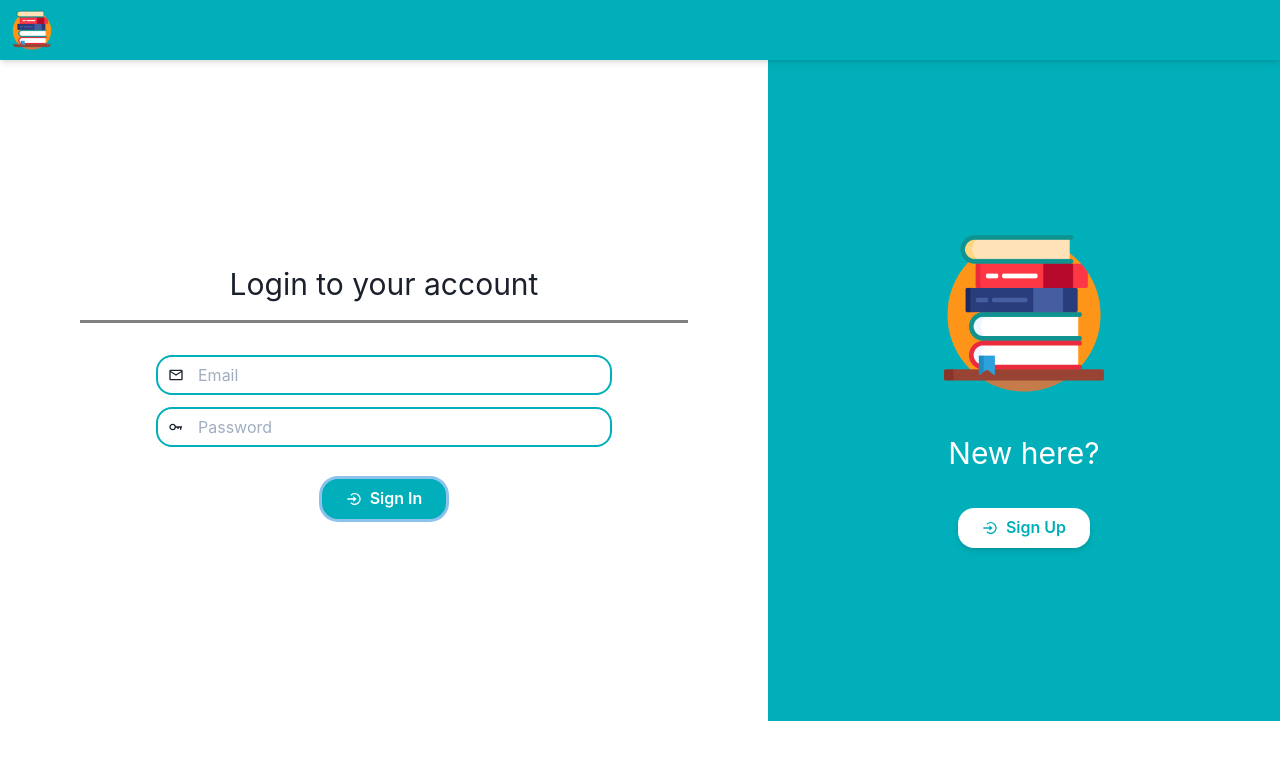
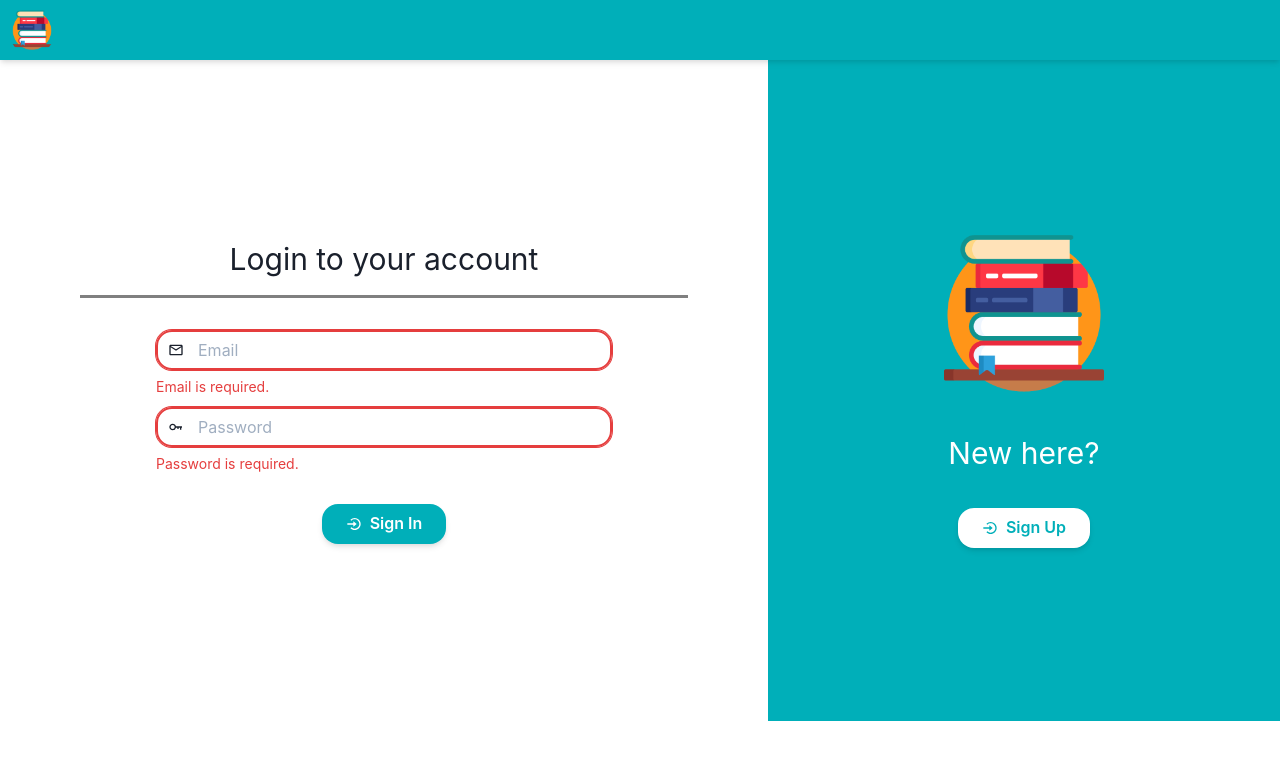
Before and after one commit to benedekkata/Bookworm, a React (Create React App) app in the folder Client/bookworm-client/: page /login in a window 1280 px wide. Both pictures are taken after a click on the button "Sign In". Shown: the top 760 px of the page. Built offline with nearby package versions, Linux system fonts and the light colour scheme; no server answers.

Commit message:
Implement login

```diff
--- a/Client/bookworm-client/package.json
+++ b/Client/bookworm-client/package.json
@@ -9,11 +9,12 @@
     "@testing-library/user-event": "^13.5.0",
     "@types/jest": "^27.4.1",
     "@types/node": "^16.11.26",
-    "@types/react": "^18.0.4",
+    "@types/react": "17.0",
     "@types/react-dom": "^18.0.0",
     "react": "^18.0.0",
     "react-dom": "^18.0.0",
     "react-icons": "^4.3.1",
+    "react-query": "^3.34.19",
     "react-router-dom": "^6.3.0",
     "react-scripts": "5.0.1",
     "typescript": "^4.6.3",
--- a/Client/bookworm-client/src/App.css
+++ b/Client/bookworm-client/src/App.css
@@ -35,3 +35,45 @@ button.buttonBrandPrimary:hover {
     display: block;
   }
 }
+
+.lds-ring {
+  display: inline-block;
+  position: relative;
+  width: 80px;
+  height: 80px;
+}
+
+.lds-ring div {
+  box-sizing: border-box;
+  display: block;
+  position: absolute;
+  width: 64px;
+  height: 64px;
+  margin: 8px;
+  border: 8px solid #00AFB9;
+  border-radius: 50%;
+  animation: lds-ring 1.2s cubic-bezier(0.5, 0, 0.5, 1) infinite;
+  border-color: #00AFB9 transparent transparent transparent;
+}
+
+.lds-ring div:nth-child(1) {
+  animation-delay: -0.45s;
+}
+
+.lds-ring div:nth-child(2) {
+  animation-delay: -0.3s;
+}
+
+.lds-ring div:nth-child(3) {
+  animation-delay: -0.15s;
+}
+
+@keyframes lds-ring {
+  0% {
+    transform: rotate(0deg);
+  }
+
+  100% {
+    transform: rotate(360deg);
+  }
+}
--- a/Client/bookworm-client/src/App.tsx
+++ b/Client/bookworm-client/src/App.tsx
@@ -1,7 +1,7 @@
 import React, { useState } from "react";
 import { ChakraProvider } from "@chakra-ui/react";
 import "./App.css";
-import { Routes, Route, Link } from "react-router-dom";
+import { Routes, Route } from "react-router-dom";
 import Navigation from "./components/NavigationComponent";
 import { extendTheme } from "@chakra-ui/react";
 import {
@@ -12,6 +12,7 @@ import {
   ResisterPage,
   LoginPage,
   RequireAuth,
+  PageNotFound,
 } from "./pages";
 
 const theme = extendTheme({
@@ -49,6 +50,7 @@ function App() {
             <Route path="/mypage" element={<MyPagePage />} />
             <Route path="/bookdetails/:isbn" element={<BookDetailPage />} />
           </Route>
+          <Route path="*" element={<PageNotFound />}></Route>
         </Routes>
       </ChakraProvider>
     </div>
--- a/Client/bookworm-client/src/components/AuthComponent.tsx
+++ b/Client/bookworm-client/src/components/AuthComponent.tsx
@@ -9,6 +9,10 @@ import {
   Image,
   InputGroup,
   InputLeftElement,
+  Alert,
+  AlertIcon,
+  FormControl,
+  FormErrorMessage,
 } from "@chakra-ui/react";
 import React, { useState } from "react";
 import logo from "../images/books.png";
@@ -27,11 +31,19 @@ import {
 const Auth = (props: { type: string; setAuthenticated: Function }) => {
   const location: any = useLocation();
   const navigate = useNavigate();
+
   const [email, setEmail] = useState("");
   const [password, setPassword] = useState("");
+  const [failedLogin, setFailedLogin] = useState(false);
+
+  const [isErrorEmail, setIsErrorEmail] = useState(false);
+  const [isErrorPw, setIsErrorPw] = useState(false);
+  const [isLoading, setIsLoading] = useState(false);
+
   const loginForm = (
     <Center>
       <Stack spacing={3} w="75%" my="2rem">
+        <FormControl isInvalid={isErrorEmail}>
           <InputGroup>
             <InputLeftElement
               pointerEvents="none"
@@ -41,13 +53,21 @@ const Auth = (props: { type: string; setAuthenticated: Function }) => {
               variant="outline"
               type="email"
               value={email}
-            onChange={(e) => setEmail(e.target.value)}
+              onChange={(e) => {
+                setEmail(e.target.value);
+                setIsErrorEmail(e.target.value === "");
+              }}
               borderRadius="2xl"
               borderColor="brand.100"
               borderWidth="2px"
               placeholder="Email"
             />
           </InputGroup>
+          {!isErrorEmail ? null : (
+            <FormErrorMessage>Email is required.</FormErrorMessage>
+          )}
+        </FormControl>
+        <FormControl isInvalid={isErrorPw}>
           <InputGroup>
             <InputLeftElement
               pointerEvents="none"
@@ -58,12 +78,19 @@ const Auth = (props: { type: string; setAuthenticated: Function }) => {
               variant="outline"
               borderColor="brand.100"
               value={password}
-            onChange={(e) => setPassword(e.target.value)}
+              onChange={(e) => {
+                setPassword(e.target.value);
+                setIsErrorPw(e.target.value === "");
+              }}
               borderRadius="2xl"
               borderWidth="2px"
               placeholder="Password"
             />
           </InputGroup>
+          {!isErrorPw ? null : (
+            <FormErrorMessage>Password is required.</FormErrorMessage>
+          )}
+        </FormControl>
       </Stack>
     </Center>
   );
@@ -141,6 +168,66 @@ const Auth = (props: { type: string; setAuthenticated: Function }) => {
       </Stack>
     </Center>
   );
+  const loginError = failedLogin ? (
+    <Container>
+      <Alert status="error" my="0.5rem" borderRadius="2xl" textAlign="center">
+        <AlertIcon />
+        Failed to login, please check your credentials and try again!
+      </Alert>
+    </Container>
+  ) : null;
+
+  const loadingScreen = (
+    <Box mt="2rem" className="lds-ring">
+      <div></div>
+      <div></div>
+      <div></div>
+      <div></div>
+    </Box>
+  );
+  const loginButton = (
+    <Button
+      className="buttonBrandPrimary"
+      boxShadow="md"
+      borderRadius="2xl"
+      px="1.5rem"
+      onClick={async () => {
+        if (props.type === "login") {
+          setIsLoading(true);
+          if (email === "") {
+            setIsErrorEmail(true);
+          }
+          if (password === "") {
+            setIsErrorPw(true);
+          }
+          if (!isErrorEmail && !isErrorPw) {
+            await signIn({ emailAddress: email, password: password }).catch(
+              () => {}
+            );
+          }
+          setIsLoading(false);
+        } else {
+          signUp("text");
+        }
+        if (isAuthenticated()) {
+          props.setAuthenticated(true);
+          setFailedLogin(false);
+          if (location.state?.from) {
+            navigate(location.state.from);
+          } else {
+            navigate("/");
+          }
+        } else if (email !== "" && password !== "") {
+          setFailedLogin(true);
+        }
+      }}
+      leftIcon={<BiLogInCircle />}
+      backgroundColor="brand.100"
+      textColor="white"
+    >
+      {props.type === "login" ? "Sign In" : "Sign Up"}
+    </Button>
+  );
 
   const form = props.type === "login" ? loginForm : registerForm;
   return (
@@ -152,38 +239,15 @@ const Auth = (props: { type: string; setAuthenticated: Function }) => {
               ? "Login to your account"
               : "Register a new account"}
           </Box>
+          {loginError}
           <Box
             w="100%"
             minH="1rem"
             sx={{ borderBottom: "0.2rem solid gray" }}
           ></Box>
-          <Box>{form}</Box>
-          <Button
-            className="buttonBrandPrimary"
-            boxShadow="md"
-            borderRadius="2xl"
-            px="1.5rem"
-            onClick={() => {
-              if (props.type === "login") {
-                signIn({ emailAddress: email, password: password });
-              } else {
-                signUp("text");
-              }
-              if (isAuthenticated()) {
-                props.setAuthenticated(true);
-                if (location.state?.from) {
-                  navigate(location.state.from);
-                } else {
-                  navigate("/");
-                }
-              }
-            }}
-            leftIcon={<BiLogInCircle />}
-            backgroundColor="brand.100"
-            textColor="white"
-          >
-            {props.type === "login" ? "Sign In" : "Sign Up"}
-          </Button>
+          <Box>{isLoading ? loadingScreen : form}</Box>
+
+          <Box>{isLoading ? null : loginButton}</Box>
         </Container>
       </Center>
       <Center w="40%" backgroundColor="brand.100">
--- a/Client/bookworm-client/src/index.tsx
+++ b/Client/bookworm-client/src/index.tsx
@@ -1,16 +1,25 @@
 import React from "react";
-import ReactDOM from "react-dom/client";
 import "./index.css";
+import { createRoot } from "react-dom/client";
 import App from "./App";
 import { BrowserRouter } from "react-router-dom";
+import {
+  useQuery,
+  useMutation,
+  useQueryClient,
+  QueryClient,
+  QueryClientProvider,
+} from "react-query";
 
-const root = ReactDOM.createRoot(
-  document.getElementById("root") as HTMLElement
-);
+const queryClient = new QueryClient();
+
+const root = createRoot(document.getElementById("root") as HTMLElement);
 root.render(
   <React.StrictMode>
     <BrowserRouter>
-      <App />
+      <QueryClientProvider client={queryClient}>
+        <App />
+      </QueryClientProvider>
     </BrowserRouter>
   </React.StrictMode>
 );
--- a/Client/bookworm-client/src/interfaces.tsx
+++ b/Client/bookworm-client/src/interfaces.tsx
@@ -28,3 +28,9 @@ export interface LoginData {
   emailAddress: string;
   password: string;
 }
+
+export interface LoginResponse {
+  token: string;
+  refreshToken: string;
+  expiresAt: string;
+}
--- a/Client/bookworm-client/src/pages.tsx
+++ b/Client/bookworm-client/src/pages.tsx
@@ -3,10 +3,11 @@ import Home from "./components/HomeComponent";
 import { BookData, ReviewData } from "./interfaces";
 import { Navigate, Outlet, useLocation, useParams } from "react-router-dom";
 import BookDetail from "./components/BookDetailComponent";
-import { Box, Container, Text } from "@chakra-ui/react";
+import { Box, Container, Flex, Icon, Text } from "@chakra-ui/react";
 import BookReviews from "./components/BookReviewsComponent";
 import Auth from "./components/AuthComponent";
 import { isAuthenticated } from "./services/AuthenticationService";
+import { BsExclamationCircle } from "react-icons/bs";
 
 const mockBookData: BookData[] = [
   {
@@ -312,3 +313,22 @@ export const RequireAuth = () => {
     <Navigate to="/login" replace state={{ from: location }}></Navigate>
   );
 };
+
+export const PageNotFound = () => {
+  return (
+    <Container
+      borderRadius="2xl"
+      textColor="white"
+      h="5rem"
+      mt="2rem"
+      backgroundColor="brand.200"
+    >
+      <Flex alignItems="center" h="100%" w="100%">
+        <Icon as={BsExclamationCircle} w={7} h={7}></Icon>
+        <Text w="100%" align="center">
+          Page not found! Please select a valid URL!
+        </Text>
+      </Flex>
+    </Container>
+  );
+};
--- a/Client/bookworm-client/src/services/AuthenticationService.tsx
+++ b/Client/bookworm-client/src/services/AuthenticationService.tsx
@@ -1,5 +1,5 @@
 import React from "react";
-import { LoginData } from "../interfaces";
+import { LoginData, LoginResponse } from "../interfaces";
 
 var state = false;
 const API: string = "https://localhost:7188/api/Authentication";
@@ -22,20 +22,23 @@ export const signIn = async (body: LoginData) => {
     method: "POST",
     headers: {
       "Content-Type": "application/json",
-      "Access-Control-Allow-Origin": "*",
     },
     body: JSON.stringify(body),
   };
+
   const response = await fetch(`${API}/login`, requestOptions);
-  const data = await response.json();
-  console.log(data);
-  state = true;
-  console.log("logged in");
-
-  //save the response data to local storeage
+  if (response.status === 200) {
+    const data: LoginResponse = await response.json();
+    localStorage.setItem("token", data.token);
+    localStorage.setItem("refreshToken", data.refreshToken);
+    localStorage.setItem("expiresAt", data.expiresAt);
+    state = true;
+  }
 };
 
 export const signOut = () => {
-  //delete data from local storage
   state = false;
+  localStorage.removeItem("token");
+  localStorage.removeItem("refreshToken");
+  localStorage.removeItem("expiresAt");
 };
```
Also changed, not shown: 1 other file (tests, documents, lock files or other folders). Lines whose indentation alone changed are shown as unchanged.
